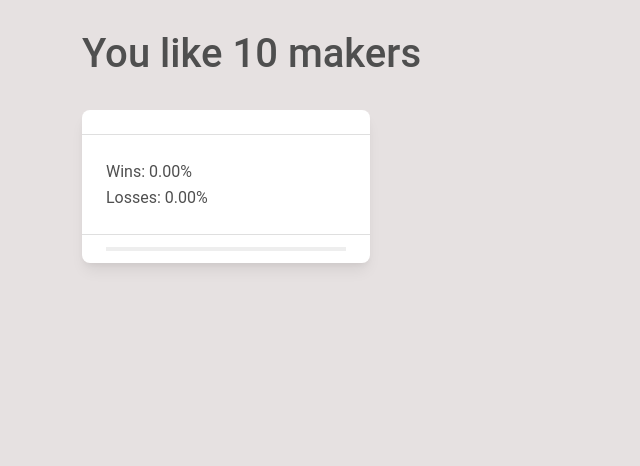
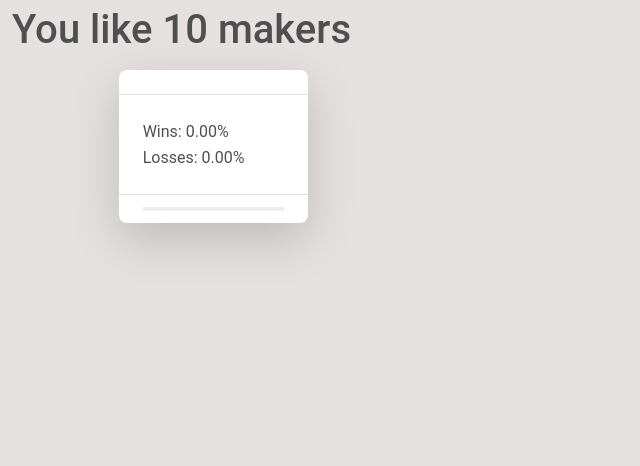
Before and after one commit to sillypears/raffle-entries, a Flask app: template project/templates/makers.html in a window 1280 px wide. Shown: the part 42-508 px from the top of the page, without its empty margins (0-640 px from the left). Run offline with Flask 2, Linux system fonts and the light colour scheme; tables that the repository leaves empty hold one stand-in row (values such as "Sample post"); the template is opened without the code that fills it: values that come from a table or form of the project are taken from there, most other values are stand-ins (such as "Sample title", 1, 10 or a date in 2020); parts of the project's set-up code (start-up, migrations or seed data) failed here and were passed over.

Commit message:
wow!!!!!

```diff
--- a/project/templates/makers.html
+++ b/project/templates/makers.html
@@ -1,14 +1,14 @@
 {% extends "layout.html" %}
 {% block content %}
 
-<div class="my-5 pt-4 container">
+<div class="my-5 container-fluid">
     <h1 class="h1">You like {{ total }} maker{% if total != 1 %}s{%endif%}</h1>
-    <div class="row">
+    <div class="row float-left">
     {% for maker in makers %}
-        <div class="col-3">
-            <div class="card makers-card my-4">
+        <div class="col-lg-2 mt-2 my-2 mx-auto ">
+            <div class="card shadow-lg">
                 <div class="card-header d-flex align-items-center ">
-                    <a href="/maker/id/{{ makers[maker]['mid']}}">{{ makers[maker]['display'] }}</a>
+                    <a class="text-truncate" href="/maker/id/{{ makers[maker]['mid']}}">{{ makers[maker]['display'] }}</a>
                 </div>
                 <div class="card-body">
                     {% if makers[maker]['total'] > 0 %}
@@ -38,11 +38,17 @@
                 </div>
             </div>
         </div>
-    {% if loop.index % 4 == 0 %}
+    {% if loop.index % 6 == 0 %}
     </div>
-    <div class="row">
+    <div class="row float-left">
     {% endif %}
     {% endfor %}
+    {% if total % 6 != 0 %}
+    {% for i in range(0, ((6 - total%6+total))|int - total ) %}
+        <div class="col-lg-2 my-1 mx-auto">&nbsp;
+        </div>
+    {% endfor %}
+{% endif %}
     </div>
 </div>
 {% endblock %}
```
Also changed, not shown: project/templates/index.html (+6 -5 lines).
